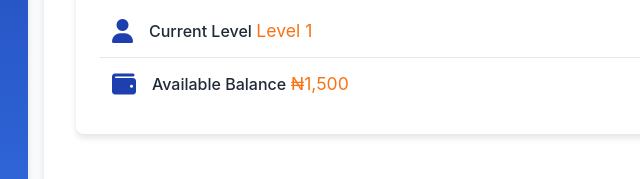
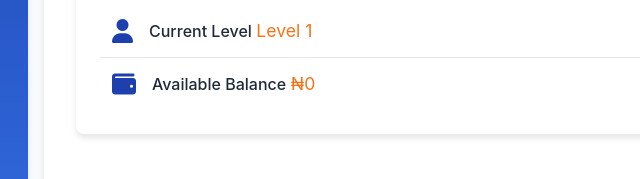
Before and after one commit to michealohagwam/dta-client, a website: page upgrade.html in a window 1280 px wide. Shown: the part 400-579 px from the top of the page, 262-902 px from the left. Drawn offline with nearby package versions, Linux system fonts and the light colour scheme; no server answers; sample sign-in values are in the browser's storage.

```diff
--- a/upgrade.html
+++ b/upgrade.html
@@ -70,7 +70,7 @@
             <i class="fas fa-wallet"></i>
             <div>
               <span class="label">Available Balance</span>
-              <span class="value" id="available-balance">₦1,500</span>
+              <span class="value" id="available-balance">₦0</span>
             </div>
           </div>
         </div>
```
